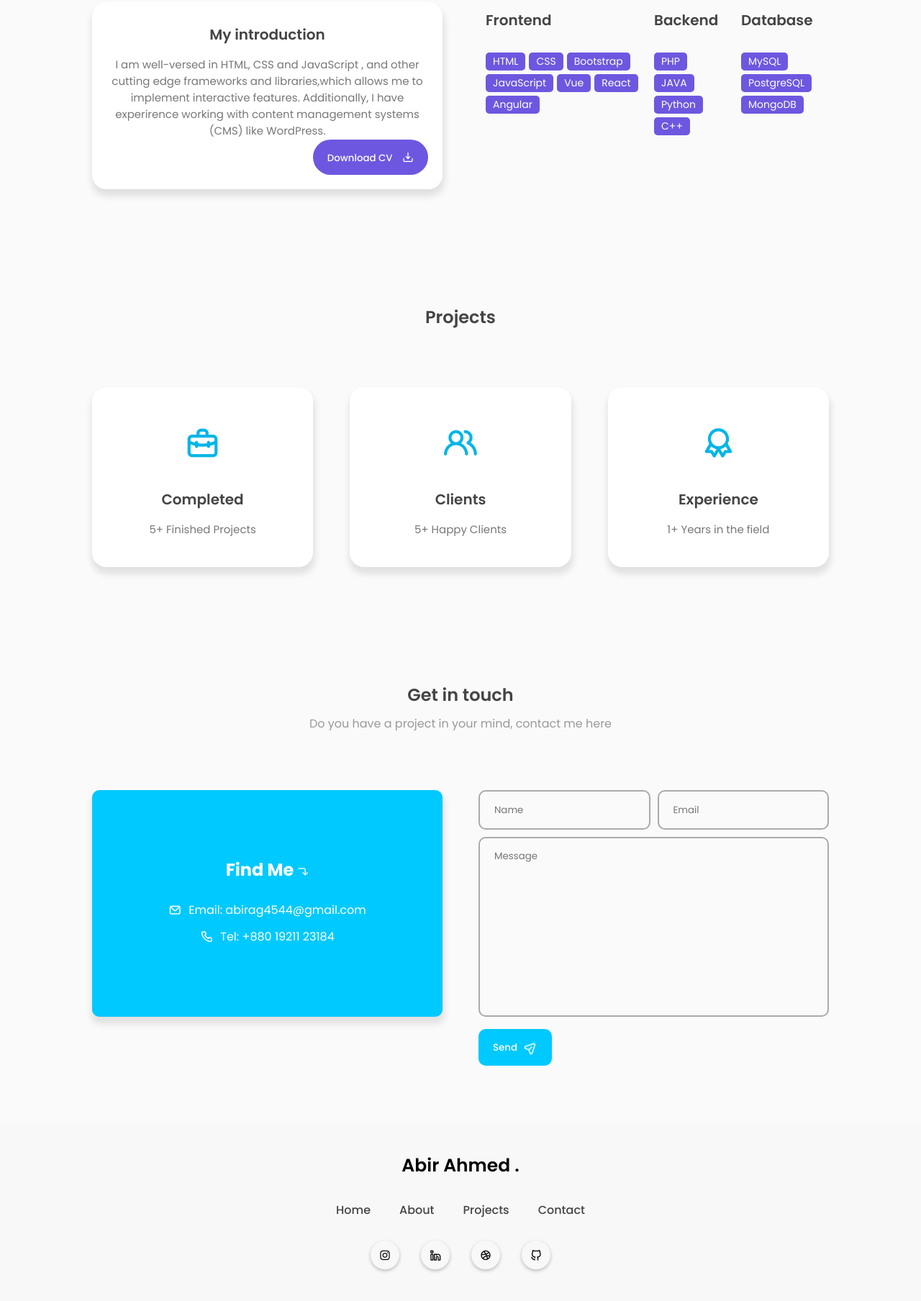
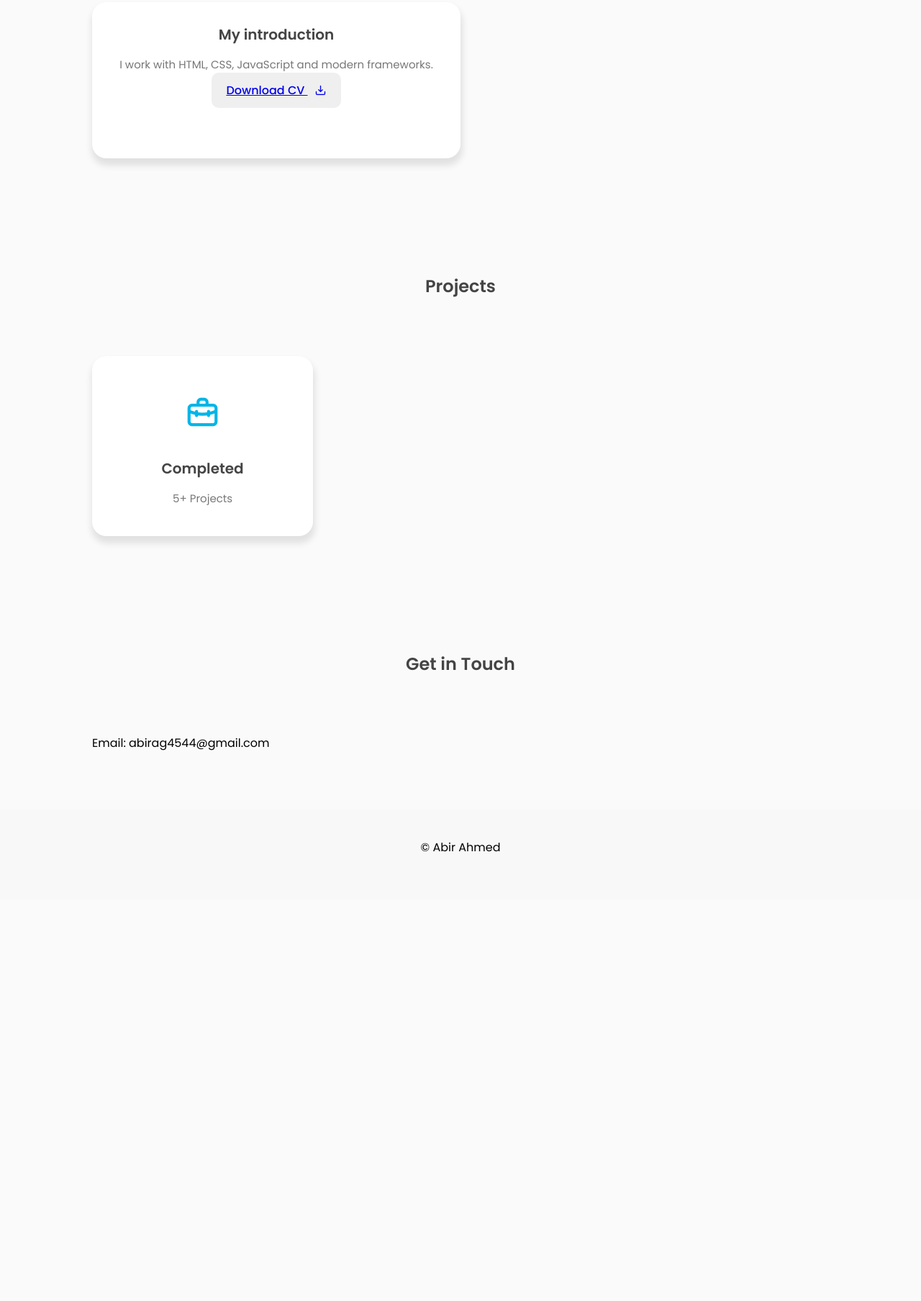
Before and after one commit to abir230161/Abir-Portfolio-2, a plain HTML site: page index.html in a window 1280 px wide. Shown: the part 992-2800 px from the top of the page at 72% size. After the commit the page ends 2242 px from the top, so only its background shows below. Drawn offline with nearby package versions, Linux system fonts and the light colour scheme.

Commit message:
Refactor index.html for improved structure and content
Refactored HTML structure and improved readability. Updated the CV download link and modified some content for clarity.

```diff
--- a/index.html
+++ b/index.html
@@ -4,257 +4,158 @@
     <meta charset="UTF-8">
     <meta name="viewport" content="width=device-width, initial-scale=1.0">
 
-    <!-- --------- UNICONS ---------- -->
+    <!-- UNICONS -->
     <link rel="stylesheet" href="https://unicons.iconscout.com/release/v4.0.8/css/line.css">
 
-    <!-- --------- CSS ---------- -->
+    <!-- CSS -->
     <link rel="stylesheet" href="style.css">
 
-    <!-- --------- FAVICON ---------- -->
-    <link rel="shortcut icon" href="assets/images/favicon.png" type="image/x-icon">
-
-    <title>Portfolio | AbirAhmed</title>
+    <title>Portfolio | Abir Ahmed</title>
 </head>
 <body>
+
 <div class="container">
-    <!-- --------------- HEADER --------------- -->
+
+    <!-- ========== HEADER ========== -->
     <nav id="header">
         <div class="nav-logo">
-            <p class="nav-name">Abir</p>
-            <span>.</span>
+            <p class="nav-name">Abir</p><span>.</span>
         </div>
+
         <div class="nav-menu" id="myNavMenu">
             <ul class="nav_menu_list">
-                <li class="nav_list">
-                    <a href="#home" class="nav-link active-link">Home</a>
-                    <div class="circle"></div>
-                </li>
-                <li class="nav_list">
-                    <a href="#about" class="nav-link">About</a>
-                    <div class="circle"></div>
-                </li>
-                <li class="nav_list">
-                    <a href="#projects" class="nav-link">Projects</a>
-                    <div class="circle"></div>
-                </li>
-                <li class="nav_list">
-                    <a href="#contact" class="nav-link">Contact</a>
-                    <div class="circle"></div>
-                </li>
+                <li class="nav_list"><a href="#home" class="nav-link active-link">Home</a></li>
+                <li class="nav_list"><a href="#about" class="nav-link">About</a></li>
+                <li class="nav_list"><a href="#projects" class="nav-link">Projects</a></li>
+                <li class="nav_list"><a href="#contact" class="nav-link">Contact</a></li>
             </ul>
         </div>
+
+        <!-- ✅ CV DOWNLOAD -->
         <div class="nav-button">
-            <button class="btn">Download CV <i class="uil uil-file-alt"></i></button>
+            <a href="cv.docx" download class="btn">
+                Download CV <i class="uil uil-file-alt"></i>
+            </a>
         </div>
+
         <div class="nav-menu-btn">
             <i class="uil uil-bars" onclick="myMenuFunction()"></i>
         </div>
     </nav>
 
+    <!-- ========== MAIN ========== -->
+    <main class="wrapper">
 
-    <!-- -------------- MAIN ---------------- -->
-    <main class="wrapper">
-       <!-- -------------- FEATURED BOX ---------------- -->
+        <!-- HOME -->
         <section class="featured-box" id="home">
             <div class="featured-text">
-            <div class="featured-text-card">
-                <span>Abir Ahmed</span>
-            </div>
+                <div class="featured-text-card"><span>Abir Ahmed</span></div>
+
                 <div class="featured-name">
                     <p>I'm <span class="typedText"></span></p>
                 </div>
+
                 <div class="featured-text-info">
-                <p>Experienced frontend developer with a passion for creating visually stunning
-                   and user-friendly websites.
-                </p>
+                    <p>Experienced frontend developer with a passion for creating user-friendly websites.</p>
                 </div>
+
                 <div class="featured-text-btn">
                     <button class="btn blue-btn">Hire Me</button>
-                <button class="btn">Download CV <i class="uil uil-file-alt"></i></button>
-            </div>
-            <div class="social_icons">
-                <div class="icon"><i class="uil uil-instagram"></i></div>
-                <div class="icon"><i class="uil uil-linkedin-alt"></i></div>
-                <div class="icon"><i class="uil uil-dribbble"></i></div>
-                <div class="icon"><i class="uil uil-github-alt"></i></div>
+
+                    <!-- ✅ CV DOWNLOAD -->
+                    <a href="cv.docx" download class="btn">
+                        Download CV <i class="uil uil-file-alt"></i>
+                    </a>
                 </div>
             </div>
+
             <div class="featured-image">
                 <div class="image">
-                <img src="img/imgg/assest/image/img.png6.jpg" alt="avatar">
+                    <img src="image.new.img.jpg" alt="avatar">
                 </div>
             </div>
-          <div class="scroll-icon-box">
-            <a href="#about" class="scroll-btn">
-                <i class="uil uil-mouse-alt"></i>
-                <p>Scroll Down</p>
-            </a>
-          </div>
+        </section>
 
-       </section>
-       <!-- -------------- ABOUT BOX ---------------- -->
+        <!-- ABOUT -->
         <section class="section" id="about">
-          <div class="top-header">
-            <h1>About Me</h1>
-          </div>
+            <div class="top-header"><h1>About Me</h1></div>
+
             <div class="row">
                 <div class="col">
                     <div class="about-info">
                         <h3>My introduction</h3>
-                    <p>I am well-versed in HTML, CSS and JavaScript , and other cutting edge
-                       frameworks and libraries,which allows me to implement interactive features.
-                       Additionally, I have experirence working with content management systems (CMS) like
-                       WordPress.
-                    </p>
-                    <div class="about-btn">
-                        <button class="btn">Download CV <i class="uil uil-import"></i></button>
-                    </div>
-                </div>
-            </div>
-            <div class="col">
-                <div class="skills-box">
-                    <div class="skills-header">
-                        <h3>Frontend</h3>
-                    </div>
-                    <div class="skills-list">
-                        <span>HTML</span>
-                        <span>CSS</span>
-                        <span>Bootstrap</span>
-                        <span>JavaScript</span>
-                        <span>Vue</span>
-                        <span>React</span>
-                        <span>Angular</span>
-                    </div>
-                </div>
-                <div class="skills-box">
-                    <div class="skills-header">
-                        <h3>Backend</h3>
-                    </div>
-                    <div class="skills-list">
-                        <span>PHP</span>
-                        <span>JAVA</span>
-                        <span>Python</span>
-                        <span>C++</span>
-                    </div>
-                </div>
-                <div class="skills-box">
-                    <div class="skills-header">
-                        <h3>Database</h3>
-                    </div>
-                    <div class="skills-list">
-                        <span>MySQL</span>
-                        <span>PostgreSQL</span>
-                        <span>MongoDB</span>
-                    </div>
+                        <p>I work with HTML, CSS, JavaScript and modern frameworks.</p>
+
+                        <!-- ✅ CV DOWNLOAD -->
+                        <a href="cv.docx" download class="btn">
+                            Download CV <i class="uil uil-import"></i>
+                        </a>
                     </div>
                 </div>
             </div>
         </section>
 
-       <!-- -------------- PROJECT BOX ---------------- -->
-
+        <!-- PROJECTS -->
         <section class="section" id="projects">
-          <div class="top-header">
-              <h1>Projects</h1>
-          </div>
+            <div class="top-header"><h1>Projects</h1></div>
             <div class="project-container">
                 <div class="project-box">
                     <i class="uil uil-briefcase-alt"></i>
                     <h3>Completed</h3>
-                <label>5+ Finished Projects</label>
-            </div>
-            <div class="project-box">
-                <i class="uil uil-users-alt"></i>
-                <h3>Clients</h3>
-                <label>5+ Happy Clients</label>
-            </div>
-            <div class="project-box">
-                <i class="uil uil-award"></i>
-                <h3>Experience</h3>
-                <label>1+ Years in the field</label>
+                    <label>5+ Projects</label>
                 </div>
             </div>
         </section>
 
-       <!-- -------------- CONTACT BOX ---------------- -->
-
+        <!-- CONTACT -->
         <section class="section" id="contact">
-          <div class="top-header">
-            <h1>Get in touch</h1>
-            <span>Do you have a project in your mind, contact me here</span>
-          </div>
-          <div class="row">
-             <div class="col">
-                <div class="contact-info">
-                    <h2>Find Me <i class="uil uil-corner-right-down"></i></h2>
-                    <p><i class="uil uil-envelope"></i> Email: abirag4544@gmail.com</p>
-                    <p><i class="uil uil-phone"></i> Tel: +880 19211 23184</p>
-                </div>
-             </div>
-             <div class="col">
-                <div class="form-control">
-                    <div class="form-inputs">
-                        <input type="text" class="input-field" placeholder="Name">
-                        <input type="text" class="input-field" placeholder="Email">
-                    </div>
-                    <div class="text-area">
-                        <textarea placeholder="Message"></textarea>
-                    </div>
-                    <div class="form-button">
-                        <button class="btn">Send <i class="uil uil-message"></i></button>
-                    </div>
-                </div>
-             </div>
-          </div>
+            <div class="top-header"><h1>Get in Touch</h1></div>
+            <p>Email: abirag4544@gmail.com</p>
         </section>
 
     </main>
 
-
-    <!-- --------------- FOOTER --------------- -->
+    <!-- FOOTER -->
     <footer>
-        <div class="top-footer">
-            <p>Abir Ahmed .</p>
-        </div>
-        <div class="middle-footer">
-            <ul class="footer-menu">
-                <li class="footer_menu_list">
-                    <a href="#home">Home</a>
-                </li>
-                <li class="footer_menu_list">
-                    <a href="#about">About</a>
-                </li>
-                <li class="footer_menu_list">
-                    <a href="#projects">Projects</a>
-                </li>
-                <li class="footer_menu_list">
-                    <a href="#contact">Contact</a>
-                </li>
-            </ul>
-        </div>
-        <div class="footer-social-icons">
-            <div class="icon"><i class="uil uil-instagram"></i></div>
-            <div class="icon"><i class="uil uil-linkedin-alt"></i></div>
-            <div class="icon"><i class="uil uil-dribbble"></i></div>
-            <div class="icon"><i class="uil uil-github-alt"></i></div>
-        </div>
-        <div class="bottom-footer">
-            <p>Copyright &copy; <a href="#home" style="text-decoration: none;">Abir Ahmed</a> - All rights reserved</p>
-        </div>
+        <p>© Abir Ahmed</p>
     </footer>
 
 </div>
 
-
-
-
-    <!-- ----- TYPING JS Link ----- -->
+<!-- JS LIBRARIES -->
 <script src="https://unpkg.com/typed.js@2.0.16/dist/typed.umd.js"></script>
-
-       <!-- ----- SCROLL REVEAL JS Link----- -->
 <script src="https://unpkg.com/scrollreveal"></script>
 
-    <!-- ----- MAIN JS ----- -->
-    <script src="react.js"></script>
+<!-- MAIN JS -->
+<script>
+function myMenuFunction() {
+    let menu = document.getElementById("myNavMenu");
+    menu.classList.toggle("responsive");
+}
+
+/* Header shadow */
+window.addEventListener("scroll", () => {
+    const header = document.getElementById("header");
+    header.style.boxShadow =
+        window.scrollY > 50 ? "0 1px 6px rgba(0,0,0,.1)" : "none";
+});
+
+/* Typing effect */
+new Typed(".typedText", {
+    strings: ["Developer", "Designer", "Youtuber"],
+    loop: true,
+    typeSpeed: 100,
+    backSpeed: 80,
+    backDelay: 2000
+});
+
+/* Scroll reveal */
+ScrollReveal().reveal(".featured-text, .featured-image", {
+    distance: "80px",
+    duration: 2000,
+    origin: "top"
+});
+</script>
+
 </body>
 </html>
```
Lines whose indentation alone changed are shown as unchanged.
